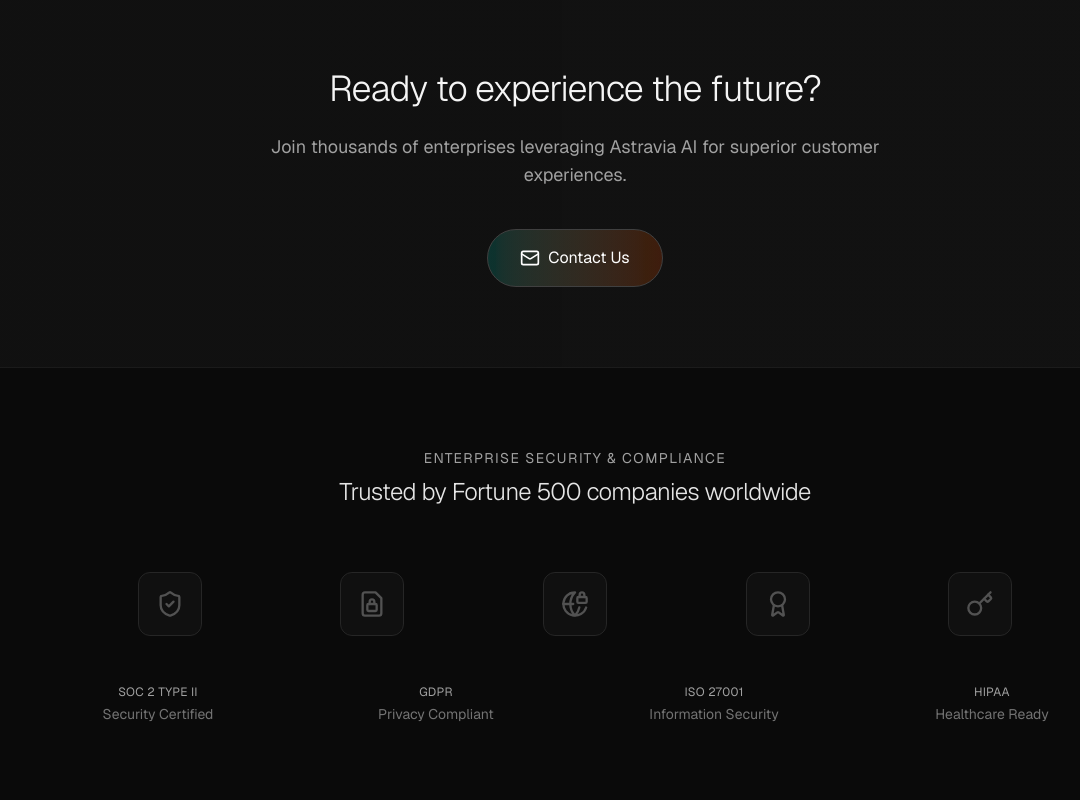
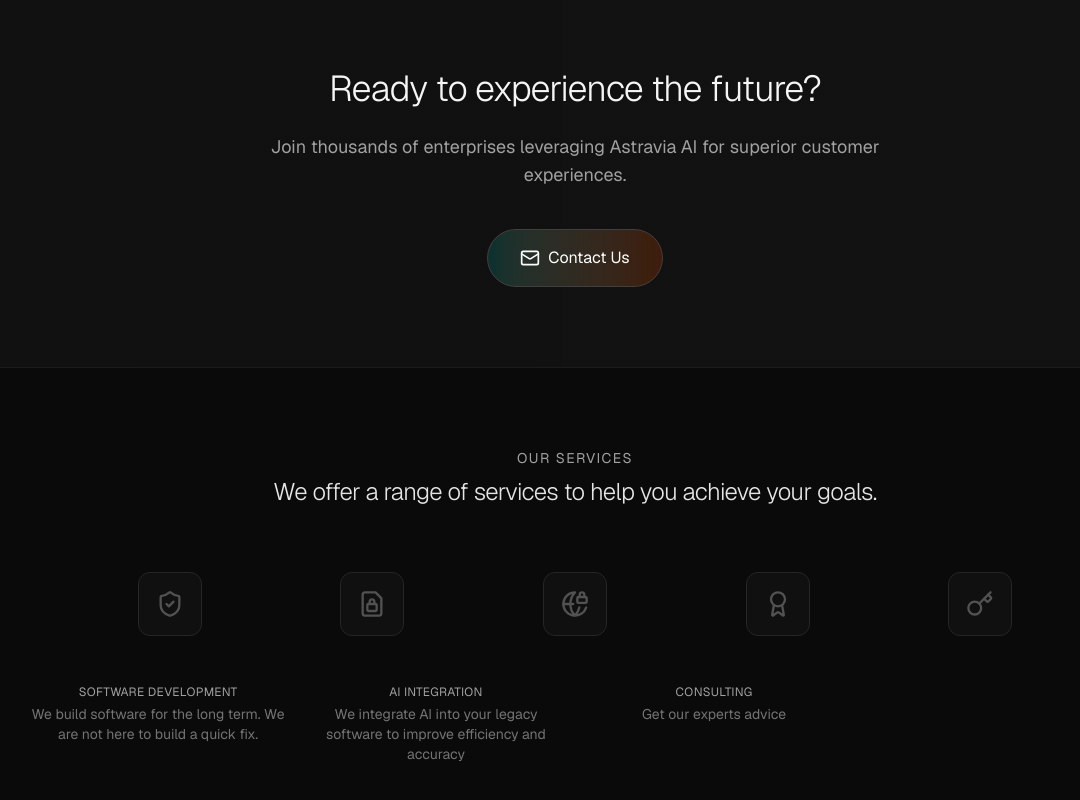
Before and after one commit to astravia-llc/astravia-web, a Next.js app: page / in a window 1280 px wide. Shown: the part 1685-2485 px from the top of the page, without its empty margins (65-1145 px from the left). Built offline with nearby package versions, Linux system fonts and the light colour scheme.

Commit message:
feat: added our services feature

```diff
--- a/src/app/(marketing)/landing/components/trust-certifications.tsx
+++ b/src/app/(marketing)/landing/components/our-services.tsx
@@ -1,6 +1,6 @@
 import { ShieldCheck, FileLock, GlobeLock, Award, Key } from "lucide-react";
 
-export function TrustCertifications() {
+export function OurServices() {
   return (
     <section
       className="py-20"
@@ -12,10 +12,10 @@
       <div className="max-w-6xl mx-auto px-4 sm:px-6 lg:px-8">
         <div className="text-center mb-16">
           <h3 className="text-sm text-neutral-400 uppercase tracking-widest mb-2 font-geist font-normal transition-all duration-300">
-            Enterprise Security & Compliance
+            Our Services
           </h3>
           <p className="text-2xl text-neutral-200 font-light tracking-tight font-geist">
-            Trusted by Fortune 500 companies worldwide
+            We offer a range of services to help you achieve your goals.
           </p>
         </div>
 
@@ -32,10 +32,20 @@
 
         <div className="grid grid-cols-2 md:grid-cols-4 gap-6 mt-12 text-center">
           {[
-            { title: "SOC 2 Type II", subtitle: "Security Certified" },
-            { title: "GDPR", subtitle: "Privacy Compliant" },
-            { title: "ISO 27001", subtitle: "Information Security" },
-            { title: "HIPAA", subtitle: "Healthcare Ready" },
+            {
+              title: "Software Development",
+              subtitle:
+                "We build software for the long term. We are not here to build a quick fix.",
+            },
+            {
+              title: "AI Integration",
+              subtitle:
+                "We integrate AI into your legacy software to improve efficiency and accuracy",
+            },
+            {
+              title: "Consulting",
+              subtitle: "Get our experts advice",
+            },
           ].map((cert, i) => (
             <div key={i}>
               <div className="text-xs text-neutral-400 uppercase tracking-wide font-geist font-normal">
@@ -52,4 +62,4 @@
   );
 }
 
-export default TrustCertifications;
+export default OurServices;
--- a/src/app/(marketing)/landing/landing.feature.page.tsx
+++ b/src/app/(marketing)/landing/landing.feature.page.tsx
@@ -6,7 +6,7 @@
 import HeroHeader from "./components/hero-header";
 import StatsSection from "./components/stats-section";
 import CTASection from "./components/cta-section";
-import TrustCertifications from "./components/trust-certifications";
+import OurServices from "./components/our-services";
 
 export function LandingFeaturePage() {
   useEffect(() => {
@@ -52,7 +52,7 @@
       <StatsSection />
       <ProductsSection />
       <CTASection />
-      <TrustCertifications />
+      <OurServices />
     </>
   );
 }
```
